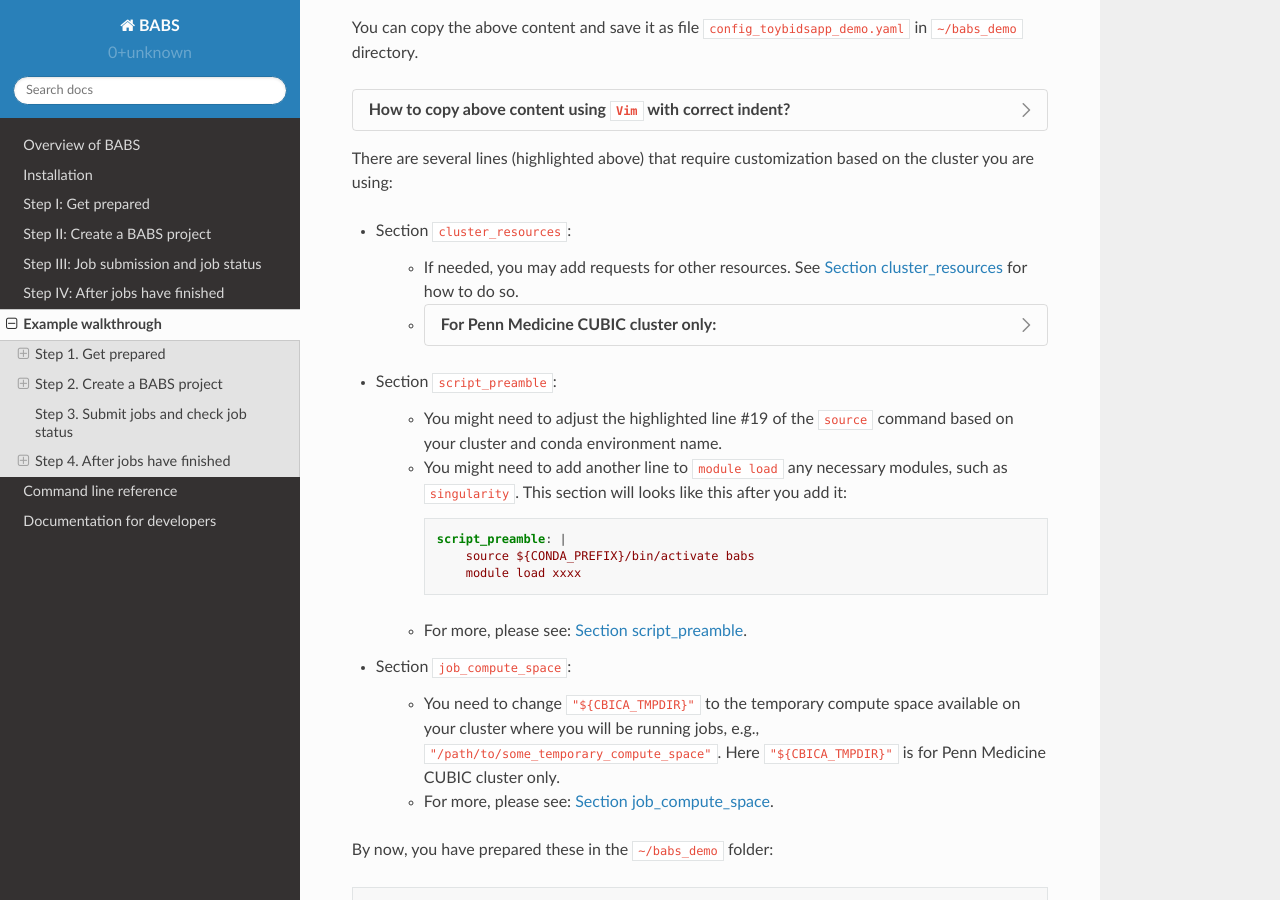
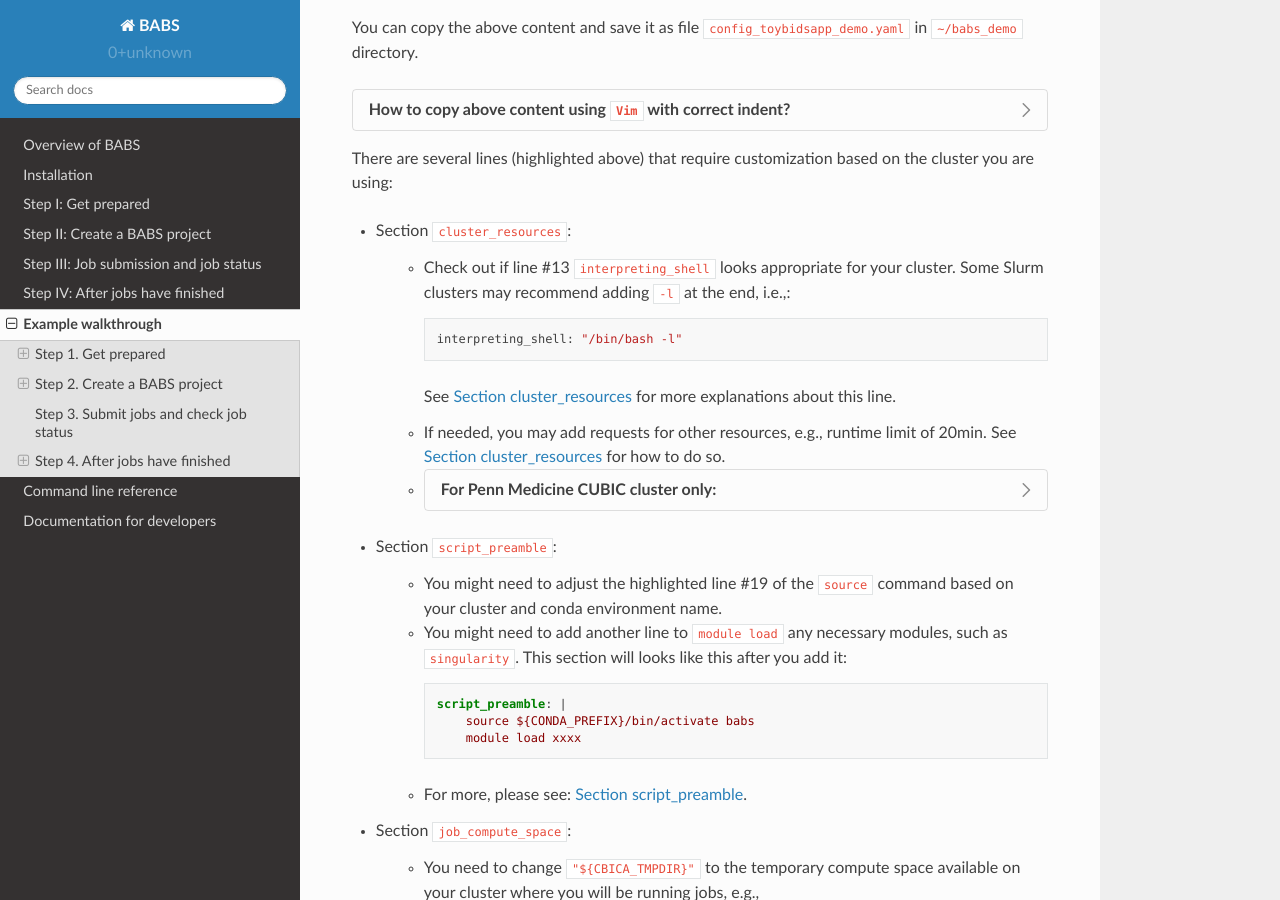
Before and after one commit to PennLINC/babs, a Sphinx documentation site: the page built from docs/source/walkthrough.rst, in a window 1280 px wide and 900 px high, scrolled down 4210 px. Built offline with Sphinx 7.4.7 and the Read the Docs theme 2.0.0, drawn with Linux system fonts in a browser that asks for light colours.

Commit message:
more notes on cluster resources after testing on MSI Slurm cluster

```diff
--- a/docs/source/walkthrough.rst
+++ b/docs/source/walkthrough.rst
@@ -230,7 +230,7 @@ Below is an example YAML file for toy BIDS App:
    :language: yaml
    :lines: 21-
    :linenos:
-   :emphasize-lines: 12,18,19,22
+   :emphasize-lines: 12,13,18,19,22
 
 As you can see, there are several sections in this YAML file.
 
@@ -268,8 +268,15 @@ There are several lines (highlighted above) that require customization based on
 
 * Section ``cluster_resources``:
 
-    * If needed, you may add requests for other resources. See :ref:`cluster-resources`
-      for how to do so.
+    * Check out if line #13 ``interpreting_shell`` looks appropriate for your cluster.
+      Some Slurm clusters may recommend adding ``-l`` at the end,
+      i.e.,::
+
+        interpreting_shell: "/bin/bash -l"
+
+      See :ref:`cluster-resources` for more explanations about this line.
+    * If needed, you may add requests for other resources, e.g., runtime limit of 20min.
+      See :ref:`cluster-resources` for how to do so.
     * .. dropdown:: For Penn Medicine CUBIC cluster only:
 
         You may need to add line #5-6 highlighted in the block below
@@ -289,6 +296,9 @@ There are several lines (highlighted above) that require customization based on
 
 .. developer's note: if YAML file of walkthrough was changed:
 ..  also need to change above copied section "cluster_resources"!
+.. developer's note: for MSI Slurm cluster: need to add `hard_runtime_limit: "20"`
+..  without it, when using e.g. `k40` partition, one job was success (branch pushed to output RIA)
+..  but "TIMEOUT" in `sacct`, leaving last 2 lines of stdout message of "deleting branch:\n job-xx-xx-xx"
 
 * Section ``script_preamble``:
 
```
